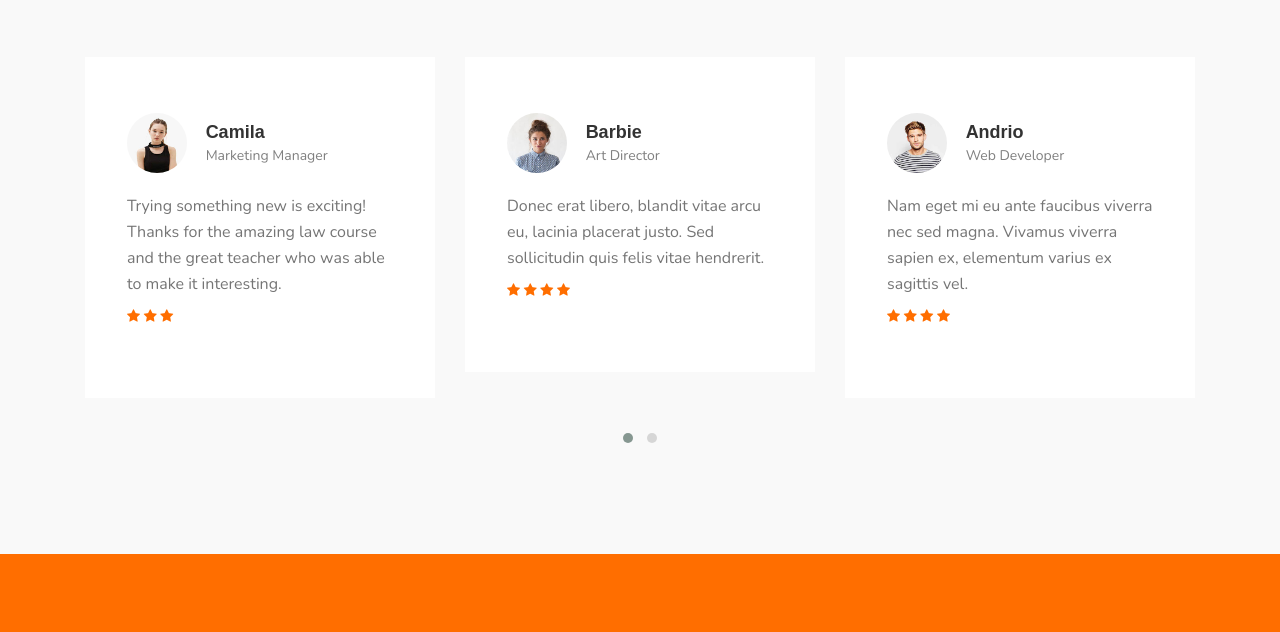
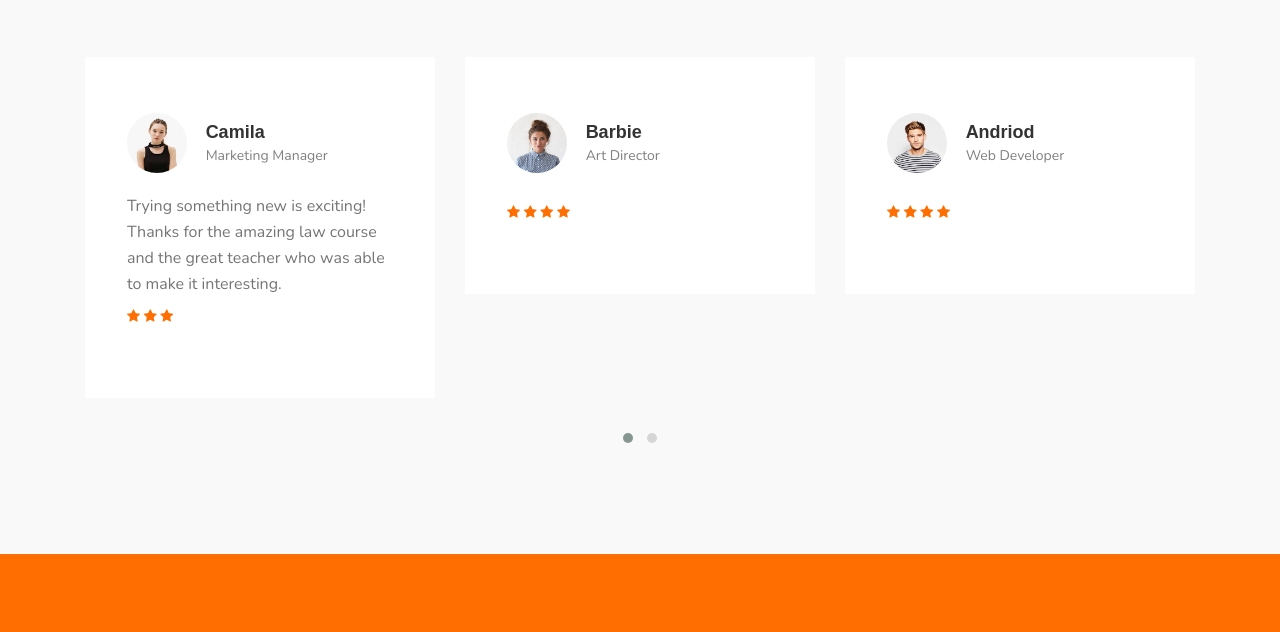
Before and after one commit to sushankpaudyal/CollegeProject, a plain HTML site: page index.html in a window 1280 px wide. Shown: the part 4555-5187 px from the top of the page. Drawn offline with nearby package versions, Linux system fonts and the light colour scheme; a web font is replaced by a local one.

Commit message:
Update testimonial content and contact information in index.html

```diff
--- a/index.html
+++ b/index.html
@@ -594,8 +594,7 @@
                                              <h4>Barbie</h4>
                                              <span>Art Director</span>
                                         </div>
-                                        <p>Donec erat libero, blandit vitae arcu eu, lacinia placerat justo. Sed
-                                             sollicitudin quis felis vitae hendrerit.</p>
+                                        <p></p>
                                         <div class="tst-rating">
                                              <i class="fa fa-star"></i>
                                              <i class="fa fa-star"></i>
@@ -611,11 +610,10 @@
                                              <img src="images/tst-image4.jpg" class="img-responsive" alt="">
                                         </div>
                                         <div class="tst-author">
-                                             <h4>Andrio</h4>
+                                             <h4>Andriod</h4>
                                              <span>Web Developer</span>
                                         </div>
-                                        <p>Nam eget mi eu ante faucibus viverra nec sed magna. Vivamus viverra sapien
-                                             ex, elementum varius ex sagittis vel.</p>
+                                        <p></p>
                                         <div class="tst-rating">
                                              <i class="fa fa-star"></i>
                                              <i class="fa fa-star"></i>
@@ -707,8 +705,8 @@
                                    <h2>Contact Info</h2>
                               </div>
                               <address>
-                                   <p>+65 2244 1100, +66 1800 1100</p>
-                                   <p><a href="mailto:youremail.co">hello@youremail.co</a></p>
+                                   <p>+65 2244 </p>
+                                   <p><a href="mailto:youremail.co">info@horizongbs.com.edu.np</a></p>
                               </address>
 
                               <div class="footer_menu">
```
